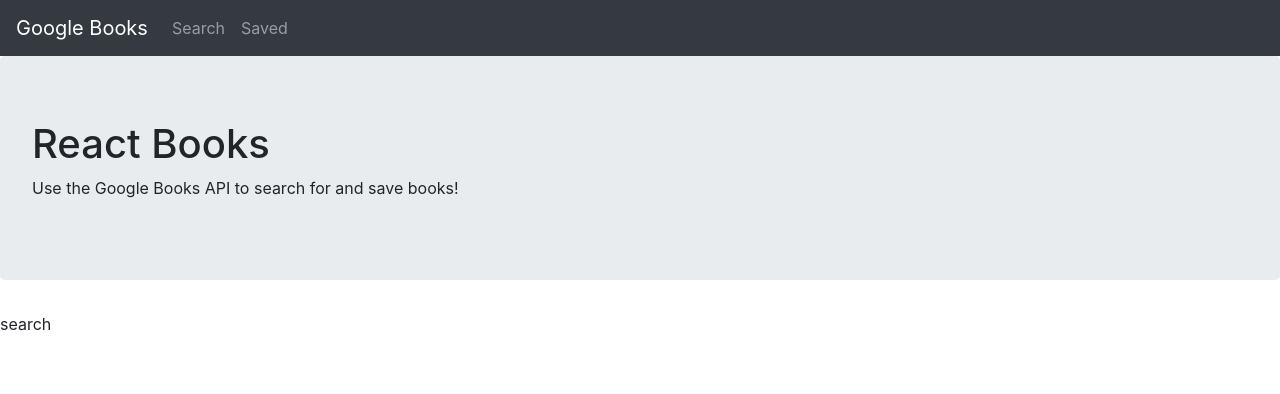
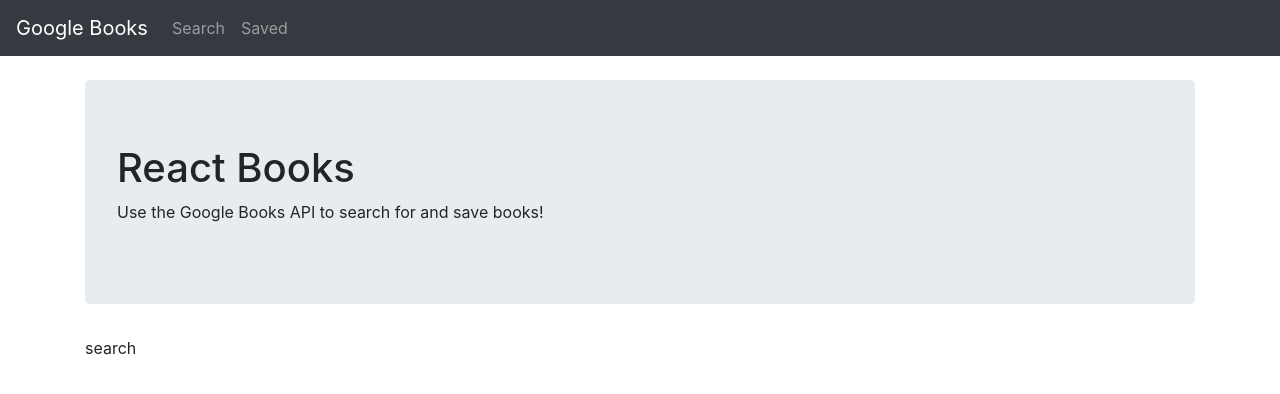
Before and after one commit to davidshur/google-books, a React (Create React App) app in the folder client/: page / in a window 1280 px wide. Shown: the top 394 px of the page. Built offline with nearby package versions, Linux system fonts and the light colour scheme.

Commit message:
header in container

```diff
--- a/client/src/App.js
+++ b/client/src/App.js
@@ -3,17 +3,21 @@ import { BrowserRouter as Router, Switch, Route } from 'react-router-dom';
 import Saved from './components/Saved';
 import Search from './components/Search';
 import 'bootstrap/dist/css/bootstrap.min.css';
+import Container from 'react-bootstrap/Container';
 import Header from './components/Header';
 import Navigation from './components/Navigation';
 
 const App = () => (
   <Router>
     <Navigation />
+    <Container>
     <Header />
     <Switch>
       <Route exact path='/' component={Search} />
       <Route exact path='/saved' component={Saved} />
     </Switch>
+
+    </Container>
   </Router>
 );
 
--- a/client/src/components/Header/index.js
+++ b/client/src/components/Header/index.js
@@ -2,7 +2,7 @@ import React from 'react';
 import Jumbotron from 'react-bootstrap/Jumbotron';
 
 const Header = () => (
-    <Jumbotron>
+    <Jumbotron className="mt-4">
         <h1>React Books</h1>
         <p>Use the Google Books API to search for and save books!</p>
     </Jumbotron>
```
